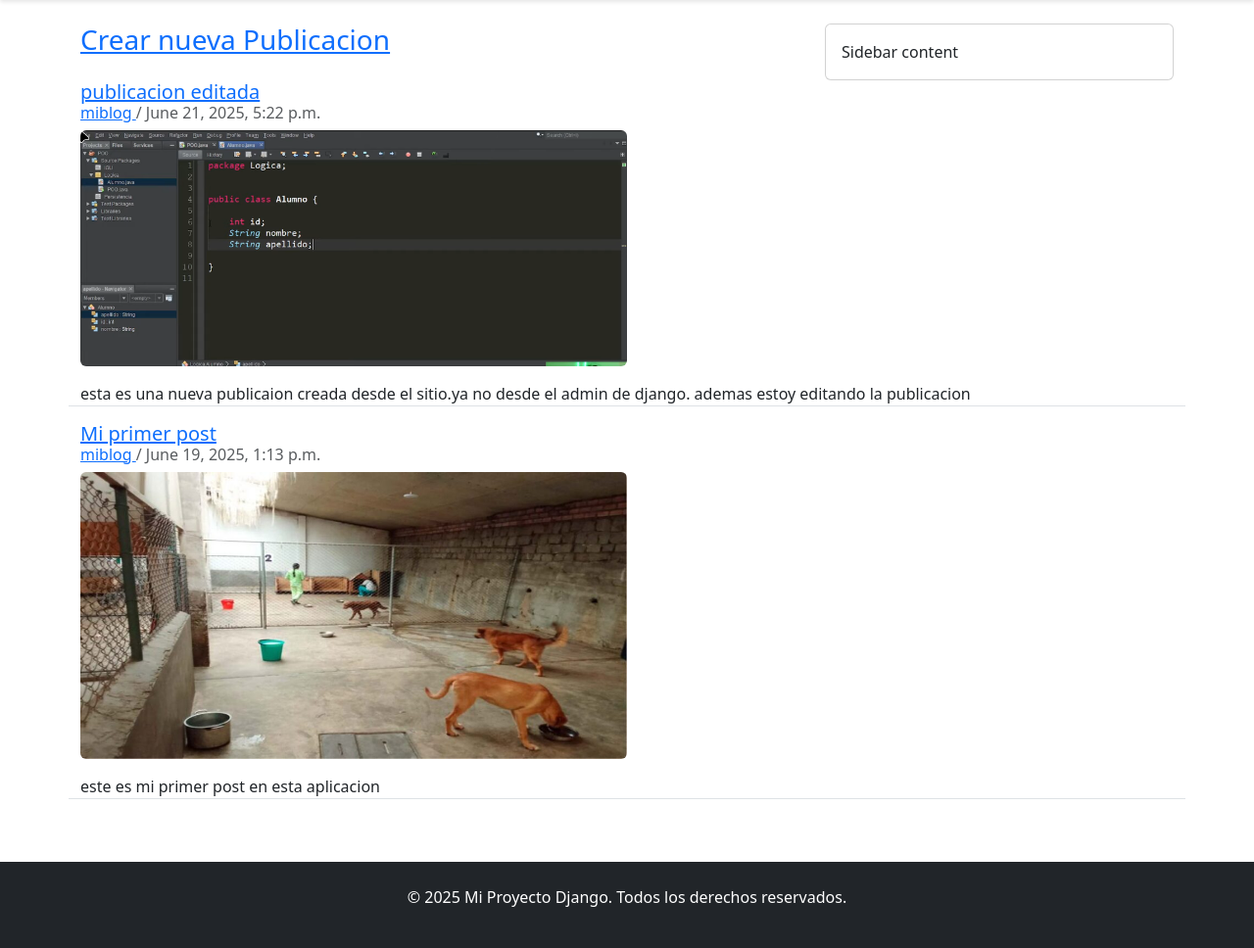
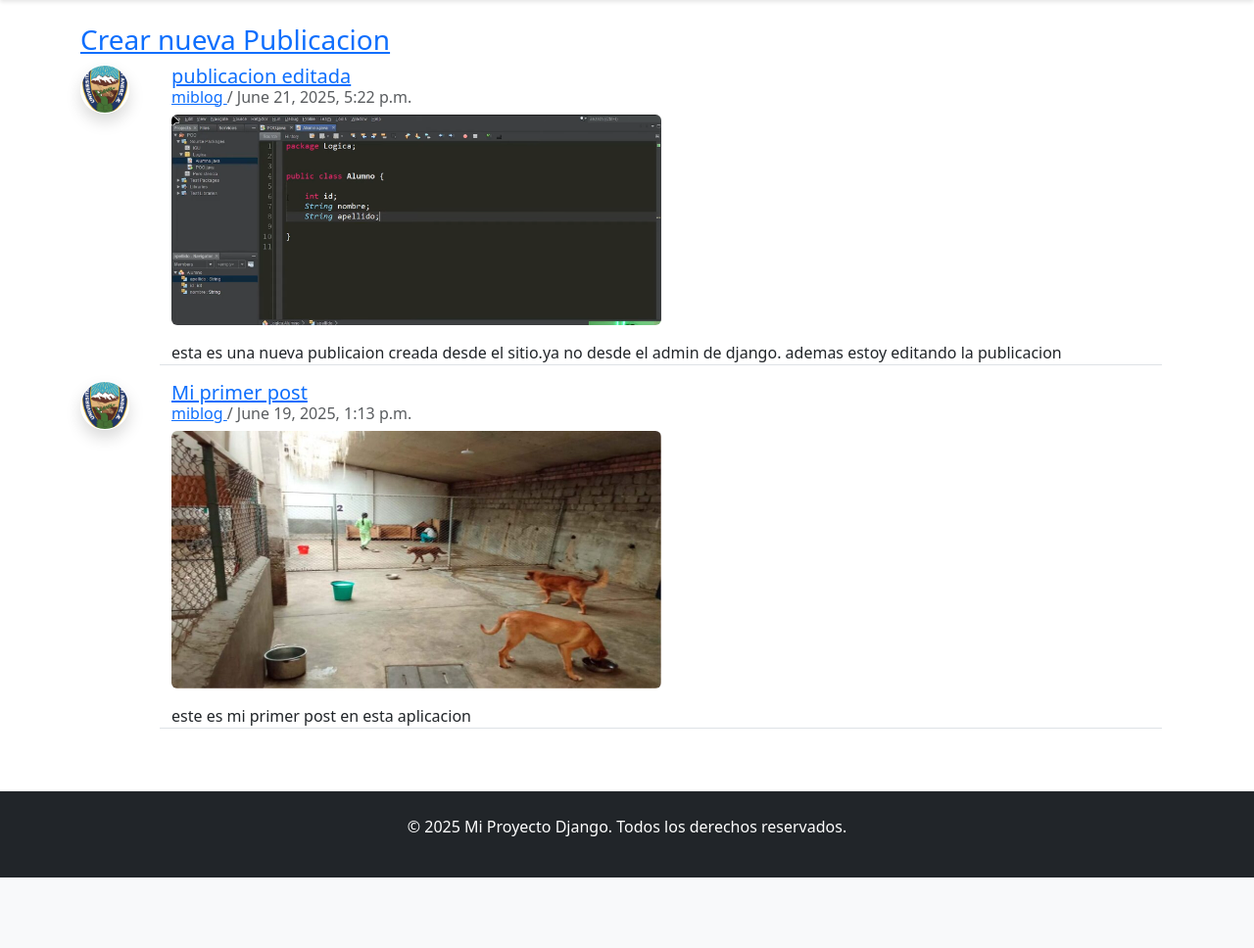
Before and after one commit to CVA1992/miBlog, a Django app: page / in a window 1280 px wide. Shown: the part 70-1038 px from the top of the page at 98% size. After the commit the page ends 966 px from the top, so only its background shows below. Run offline with Django 5.2, Linux system fonts and the light colour scheme; data comes from the database, SQL or seed files in the repository; both versions use the stored data as it was after the commit.

Commit message:
mejoras templates

```diff
--- a/main/templates/main/index.html
+++ b/main/templates/main/index.html
@@ -4,33 +4,31 @@
 
 {% block content %}
 <div class="row">
-    <div class="col-md-8">
+    <div class="col-md-12">
         <a href="{% url 'posts:post_form'%}">
             <h3>Crear nueva Publicacion</h3>
         </a>
 
     </div>
-    <div class="col-md-4">
-        <div class="card">
-            <div class="card-body">
-                Sidebar content
-            </div>
+</div>
+<div class="row">
+    {%for publicacion in publicaciones%}
+    <div class="row">
+        <div class="col-md-1">
+            <img
+                src="{{publicacion.author.profile_picture.url}}"
+                class="rounded-circle border border-white shadow"
+                style="width: 50px; height: 50px; object-fit: cover;"
+            >
         </div>
-    </div>
-    {%for publicacion in publicaciones%}
-    {% comment %} <div class="col-md-6">
-        <img src='{{publicacion.image.url}}' class='img-fluid'>
-    </div> {% endcomment %}
-
-    <div class="col-md-12 border-bottom mb-3">
+        <div class="col-md-11 border-bottom mb-3">
       <div class="card-body">
         <a href="{% url 'posts:publicacion' publicacion.id %}">
-        <h5 class="card-title">{{ publicacion.title }}</h5>
+            <h5 class="card-title">{{ publicacion.title }}</h5>
         </a>
         <h6 class="card-subtitle mb-2 text-body-secondary">
             <a href="{% url 'users:perfil_usuario' user_id=publicacion.author.id %}">{{ publicacion.author }} </a> / {{ publicacion.created }}
         </h6>
-
         <!-- Mostrar imagen solo si existe -->
         {% if publicacion.image %}
             <div class="mb-3">
@@ -41,12 +39,15 @@
                 >
             </div>
         {% endif %}
-
         <p class="card-text">{{ publicacion.content }}</p>
       </div>
     </div>
 
+    </div>
+
     {% endfor %}
+
+
 </div>
 {% endblock %}
 
--- a/static/css/styles.css
+++ b/static/css/styles.css
@@ -49,3 +49,6 @@
         .icon-btn:hover {
             transform: scale(1.1);
         }
+.lateral{
+    color: red;
+}
```
Also changed, not shown: db.sqlite3.
